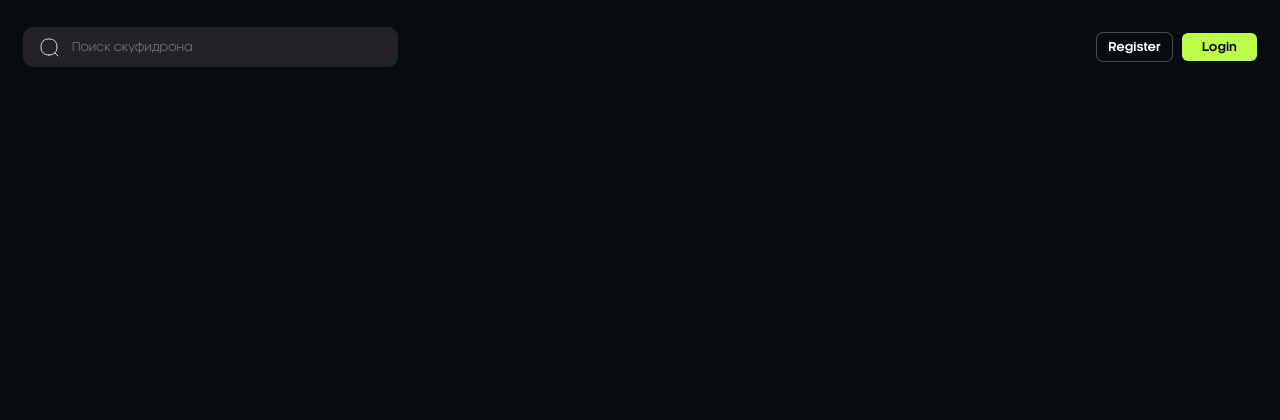
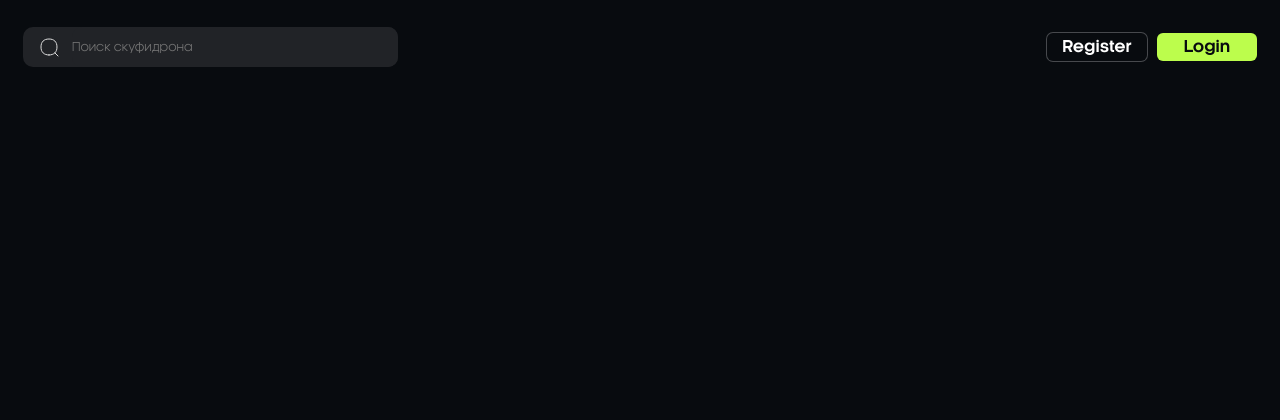
Before and after one commit to Ma1anin/Kacherga-News, a Node server app: template public/pages/main.html in a window 1280 px wide. Shown: the top 420 px of the page. Run offline with Node 20, Linux system fonts and the light colour scheme; the template is opened without the code that fills it, so the values that code supplies are empty; some libraries are stand-ins or nearby versions.

Commit message:
updated size

```diff
--- a/public/css/main style.css
+++ b/public/css/main style.css
@@ -76,7 +76,7 @@ body {
     cursor: pointer;
 }
 
-.header__profile {
+/* .header__profile {
     display: flex;
     justify-content: center;
     align-items: center;
@@ -84,14 +84,14 @@ body {
     right: 14px;
     width: 160px;
     height: 30px;
-}
+} */
 .profile__buttons {
     display: flex;
     justify-content: center;
     align-items: center;
     margin-left: auto;
-    width: 160px;
-    height: 30px;
+    min-width: 160px;
+    min-height: 30px;
 }
 
 .profile__buttons-login {
@@ -99,11 +99,11 @@ body {
     align-items: center;
     justify-content: center;
     border-radius: 6px;
-    width: 76px;
+    width: 100px;
     height: 28px;
     font-family: Kamerik-105-Cyrillic;
     font-weight: 700;
-    font-size: 12px;
+    font-size: 16px;
     background: #bcfd4c;
     color: #080b0f;
     transition: 0.9s;
@@ -120,11 +120,11 @@ body {
     justify-content: center;
     margin-right: 10px;
     border-radius: 6px;
-    width: 76px;
+    width: 100px;
     height: 28px;
     font-family: Kamerik-105-Cyrillic;
     font-weight: 700;
-    font-size: 12px;
+    font-size: 16px;
     background: #080B0F;
     color: #FFFFFF;
     box-shadow: 0px 0px 0px 1px #47494D;
```
